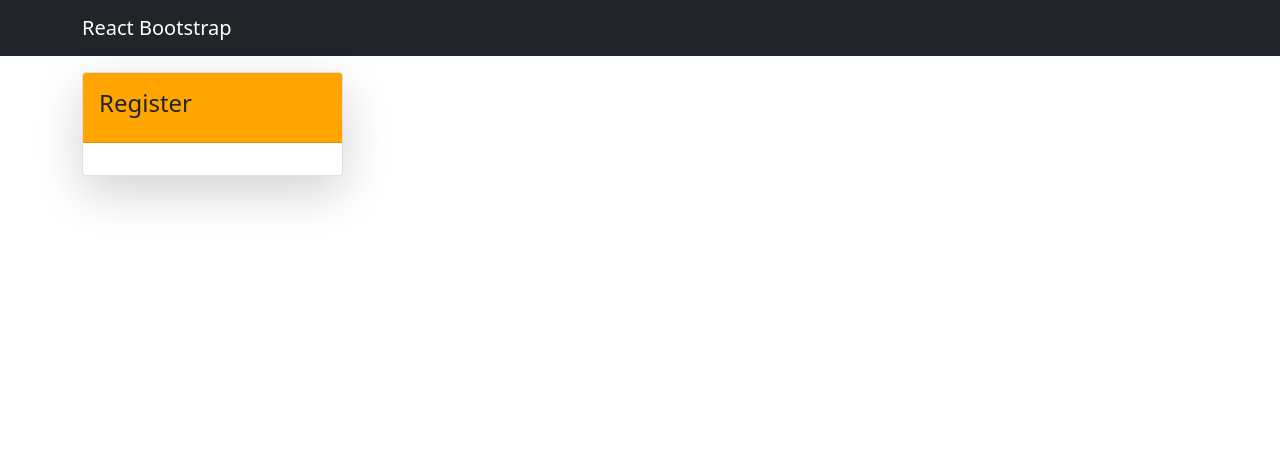
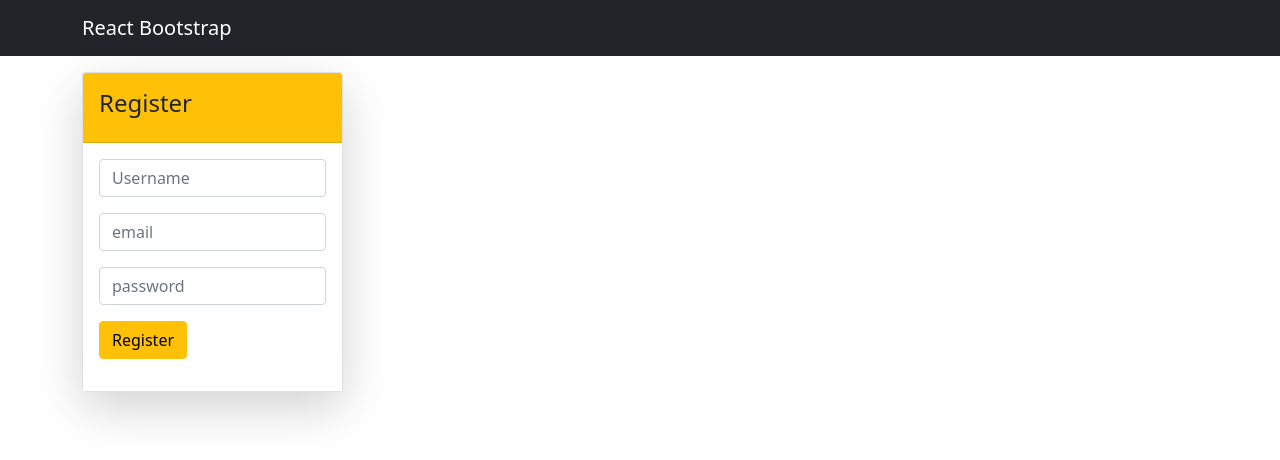
Before and after one commit to Art-San/react-bootstrap-crash-corse-GIT, a React (Create React App) app: page / in a window 1280 px wide. Shown: the top 460 px of the page. Built offline with nearby package versions, Linux system fonts and the light colour scheme.

Commit message:
Реализованна форма

```diff
--- a/src/components/Register.jsx
+++ b/src/components/Register.jsx
@@ -1,17 +1,65 @@
-import React from "react";
-import {Card, Col, Container, Row} from "react-bootstrap";
+import React, {useState} from "react";
+import {Button, Card, Col, Container, Form, Row} from "react-bootstrap";
 
 let Register = () => {
+
+    let [state, setState] = useState( {
+        user : {
+            username : '',
+            email : '',
+            password : ''
+        }
+    });
+
+    let updateInput = (e) => {
+        setState({
+            ...state,
+            user : {
+                ...state.user,
+                [e.target.name] : e.target.value
+            }
+        })
+    };
+
+    let register = (e) => {
+        e.preventDefault();
+        console.log(state.user)
+    };
+
+
     return (
         <>
           <Container className="mt-3">
                 <Row>
-                    <Col xs={3}>
+                    <Col md={3}>
                         <Card className="shadow-lg">
-                            <Card.Header className="p-3" style={{backgroundColor: 'orange' }}>
+                            <Card.Header className="p-3" style={{backgroundColor: 'rgb(255,193,7)' }}>
                                 <h4>Register</h4>
                             </Card.Header>
-                            <Card.Body>
+                            <Card.Body style={{backgroundColor: 'rgb(255,255,255)' }}>
+                                <Form>
+                                    <Form.Group className="mb-3">
+                                        <Form.Control
+                                        name="username"
+                                        onChange={updateInput}
+                                        type="text" placeholder="Username"></Form.Control>
+                                    </Form.Group>
+                                    <Form.Group className="mb-3">
+                                        <Form.Control
+                                        name="email"
+                                        onChange={updateInput}
+                                        type="text" placeholder="email"></Form.Control>
+                                    </Form.Group>
+                                    <Form.Group className="mb-3">
+                                        <Form.Control
+                                        name="password"
+                                        onChange={updateInput}
+                                        type="password" placeholder="password"></Form.Control>
+                                    </Form.Group>
+                                    <Form.Group className="mb-3">
+                                        <Button onClick={register} variant="warning" type="submit">Register</Button>
+                                    </Form.Group>
+                                </Form>
 
                             </Card.Body>
                         </Card>
```
